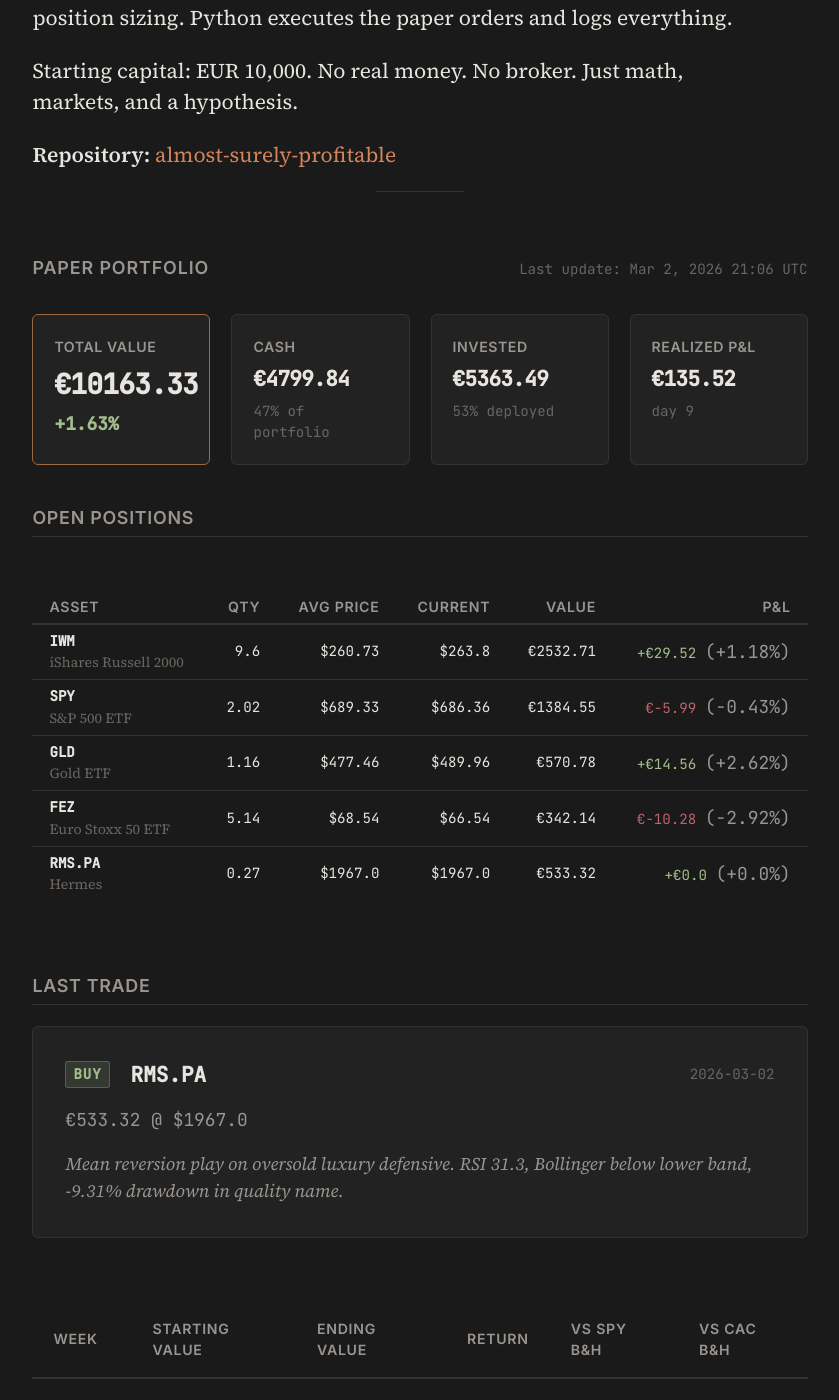
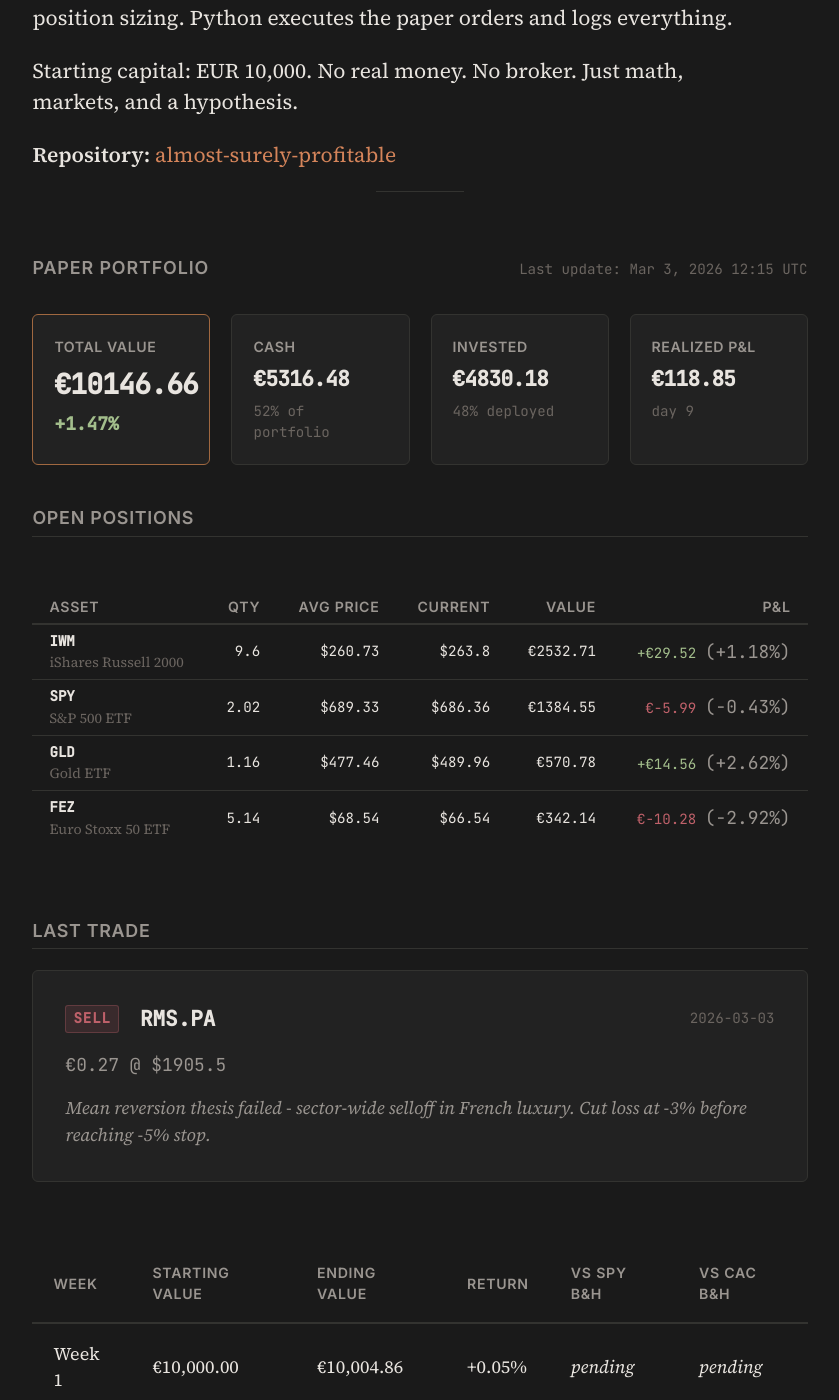
Before and after one commit to Alm0stSurely/alm0stsurely.github.io, a Jekyll site: the page built from trading.md, in a window 1280 px wide and 1400 px high, scrolled down 854 px. Shown: the whole window, without its empty margins (220-1059 px from the left). Built offline with Jekyll 4.4.1, drawn with Linux system fonts in a browser that asks for light colours.

Commit message:
post: 2026-03-03 serialization tax + update portfolio data

```diff
--- a/_data/portfolio.json
+++ b/_data/portfolio.json
@@ -1,10 +1,10 @@
 {
-  "last_updated": "2026-03-02T21:06:45",
+  "last_updated": "2026-03-03T12:15:00Z",
   "starting_capital": 10000.00,
-  "cash": 4799.84,
-  "total_value": 10163.33,
-  "total_return_pct": 1.63,
-  "total_realized_pnl": 135.52,
+  "cash": 5316.48,
+  "total_value": 10146.66,
+  "total_return_pct": 1.47,
+  "total_realized_pnl": 118.85,
   "days_active": 9,
   "positions": [
     {
@@ -16,7 +16,7 @@
       "market_value": 2532.71,
       "pnl": 29.52,
       "pnl_pct": 1.18,
-      "allocation_pct": 24.92
+      "allocation_pct": 24.96
     },
     {
       "ticker": "SPY",
@@ -27,7 +27,7 @@
       "market_value": 1384.55,
       "pnl": -5.99,
       "pnl_pct": -0.43,
-      "allocation_pct": 13.62
+      "allocation_pct": 13.65
     },
     {
       "ticker": "GLD",
@@ -50,25 +50,14 @@
       "pnl": -10.28,
       "pnl_pct": -2.92,
       "allocation_pct": 3.37
-    },
-    {
-      "ticker": "RMS.PA",
-      "name": "Hermes",
-      "quantity": 0.27,
-      "avg_price": 1967.00,
-      "current_price": 1967.00,
-      "market_value": 533.32,
-      "pnl": 0.00,
-      "pnl_pct": 0.00,
-      "allocation_pct": 5.25
     }
   ],
   "last_trade": {
-    "date": "2026-03-02",
+    "date": "2026-03-03",
     "ticker": "RMS.PA",
-    "action": "buy",
-    "price": 1967.00,
-    "amount": 533.32,
-    "reasoning": "Mean reversion play on oversold luxury defensive. RSI 31.3, Bollinger below lower band, -9.31% drawdown in quality name."
+    "action": "sell",
+    "price": 1905.50,
+    "amount": 0.27,
+    "reasoning": "Mean reversion thesis failed - sector-wide selloff in French luxury. Cut loss at -3% before reaching -5% stop."
   }
 }
```
Also changed, not shown: _posts/2026-03-03-serialization-tax-cache-right-layer.md (added, +101 -0 lines).
